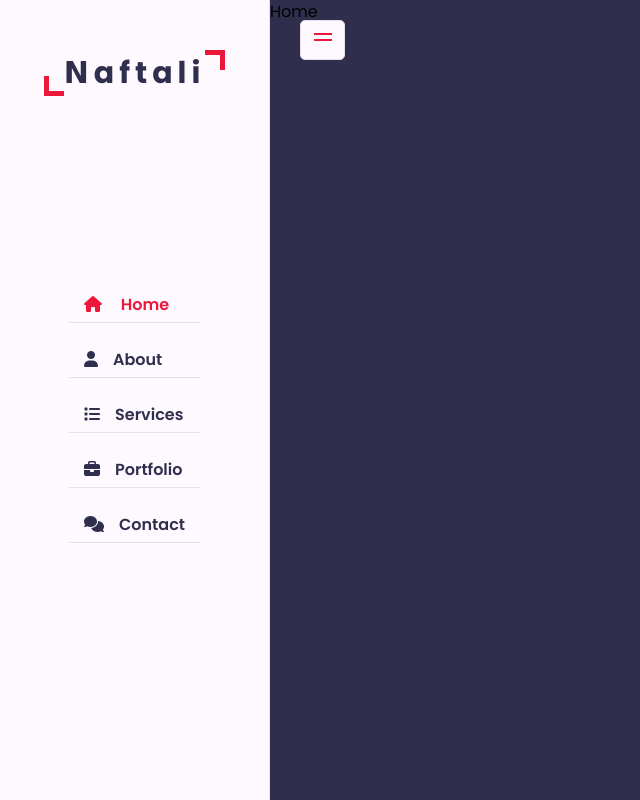
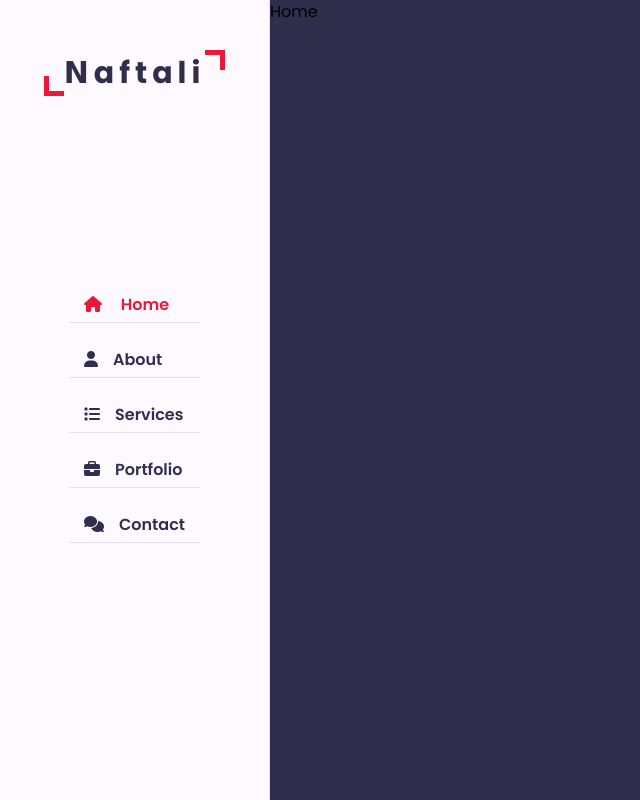
Before and after one commit to naftaliferreira/Desenvolvimento_web, a plain HTML site: page Testes_paginas/pagina_7_personal_portfolio/index.html in a window 1280 px wide. Shown: the whole page, without its empty margins (0-640 px from the left). Drawn offline with Linux system fonts and the light colour scheme; a web font is replaced by a local one.

Commit message:
Update style.css

```diff
--- a/Testes_paginas/pagina_7_personal_portfolio/styles/style.css
+++ b/Testes_paginas/pagina_7_personal_portfolio/styles/style.css
@@ -112,7 +112,7 @@ ul{
     top: 20px;
     border-radius: 5px;
     background: var(--bg-black-100);
-    display: flex;
+    display: none;
     align-items: center;
     justify-content: center;
 }
@@ -141,7 +141,7 @@ ul{
     width: 18px;
     background: var(--skin-color);
     position: absolute;
-    top: 6;
+    top: 6px;
     left: 0;
 }
 
```
